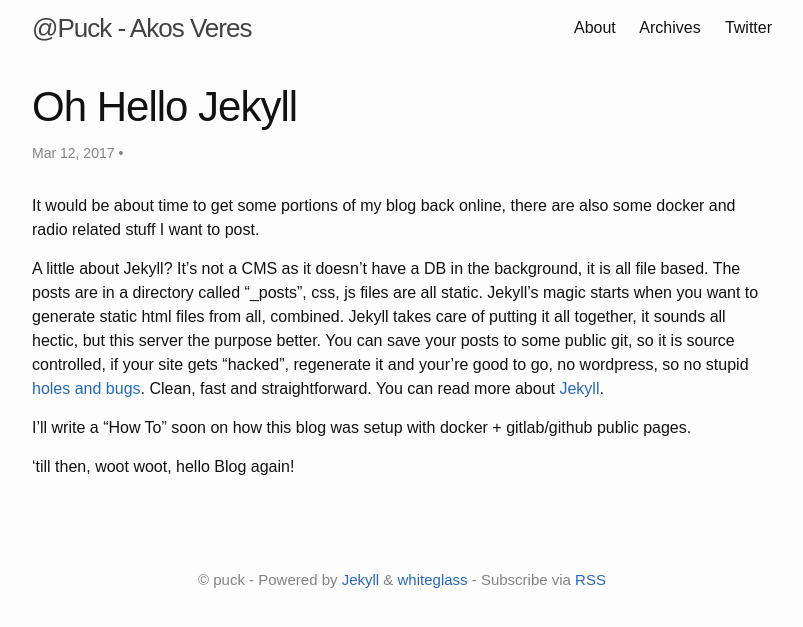
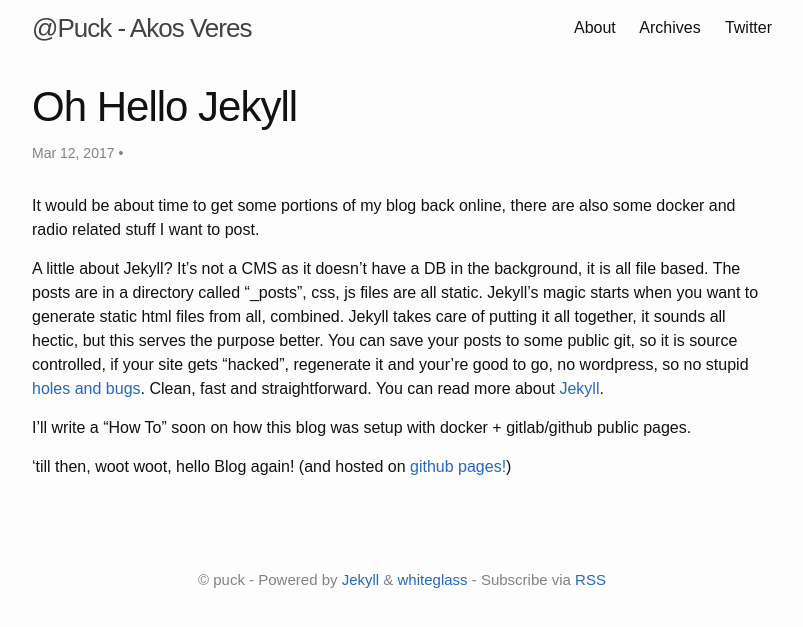
Before and after one commit to akosveres/blog, a Jekyll site: the page built from _posts/2017-03-12-Oh-Hello-Jekyll.md, in a window 1280 px wide. Shown: the top 627 px of the page, without its empty margins (238-1041 px from the left). Built offline with Jekyll 4.4.1, drawn with Linux system fonts in a browser that asks for light colours.

Commit message:
Typo fixes

```diff
--- a/_config.yml
+++ b/_config.yml
@@ -28,7 +28,6 @@ exclude:
   - LICENSE.txt
   - CHANGELOG.md
   - jekyll-whiteglass.gemspec
-  - screenshot.png
   - vendor
 
 # Social media
--- a/_posts/2017-03-12-Oh-Hello-Jekyll.md
+++ b/_posts/2017-03-12-Oh-Hello-Jekyll.md
@@ -5,11 +5,12 @@ category: jekyll
 
 It would be about time to get some portions of my blog back online, there are also some docker and radio related stuff I want to post.
 
-A little about Jekyll? It's not a CMS as it doesn't have a DB in the background, it is all file based. The posts are in a directory called "_posts", css, js files are all static. Jekyll's magic starts when you want to generate static html files from all, combined. Jekyll takes care of putting it all together, it sounds all hectic, but this server the purpose better. You can save your posts to some public git, so it is source controlled, if your site gets "hacked", regenerate it and your're good to go, no wordpress, so no stupid [holes and bugs][wpscan]. Clean, fast and straightforward. You can read more about [Jekyll][jekyll-docs].
+A little about Jekyll? It's not a CMS as it doesn't have a DB in the background, it is all file based. The posts are in a directory called "_posts", css, js files are all static. Jekyll's magic starts when you want to generate static html files from all, combined. Jekyll takes care of putting it all together, it sounds all hectic, but this serves the purpose better. You can save your posts to some public git, so it is source controlled, if your site gets "hacked", regenerate it and your're good to go, no wordpress, so no stupid [holes and bugs][wpscan]. Clean, fast and straightforward. You can read more about [Jekyll][jekyll-docs].
 
 I'll write a "How To" soon on how this blog was setup with docker + gitlab/github public pages.
 
-'till then, woot woot, hello Blog again!
+'till then, woot woot, hello Blog again! (and hosted on [github pages!][github-pages])
 
 [jekyll-docs]: http://jekyllrb.com/docs/home
 [wpscan]: https://wpvulndb.com/
+[github-pages]: https://help.github.com/articles/about-github-pages-and-jekyll/
```
